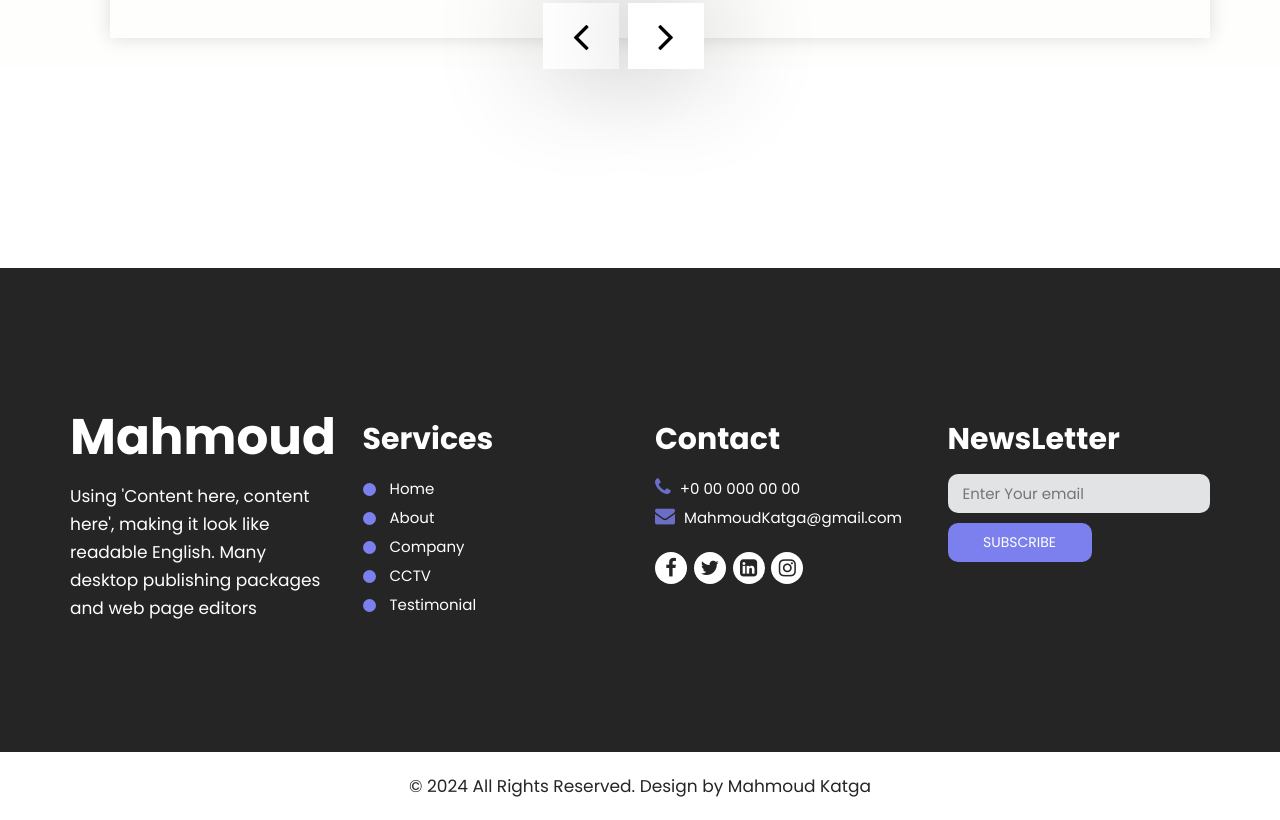
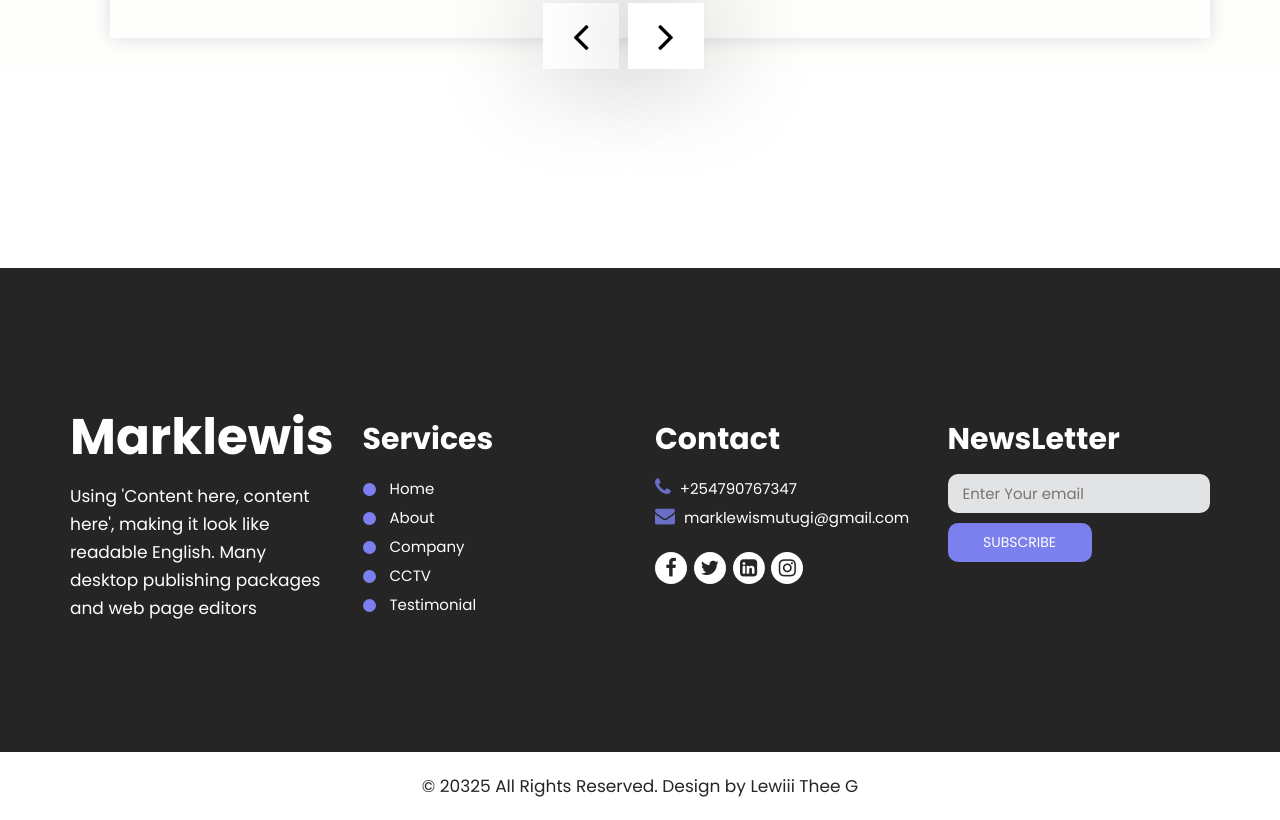
Before and after one commit to lewiii254/CCTV-Ecommerce, a plain HTML site: page testimonial.html in a window 1280 px wide. Shown: the part 686-1506 px from the top of the page. Drawn offline with Linux system fonts and the light colour scheme.

Commit message:
Update testimonial.html

```diff
--- a/testimonial.html
+++ b/testimonial.html
@@ -8,7 +8,7 @@
       <meta name="viewport" content="width=device-width, initial-scale=1">
       <meta name="viewport" content="initial-scale=1, maximum-scale=1">
       <!-- site metas -->
-      <title>Mahmoud</title>
+      <title>Marklewis</title>
       <meta name="keywords" content="">
       <meta name="description" content="">
       <meta name="author" content="">
@@ -49,7 +49,7 @@
                <div class="row">
                   <div class="col-sm-3">
                      <div class="logo">
-                        <a href="index.html">Mahmoud</a>
+                        <a href="index.html">Marklewis</a>
                      </div>
                   </div>
                   <div class="col-sm-9">
@@ -161,7 +161,7 @@
 
                   <div class="col-md-3 col-sm-6">
                      <div class="Informa">
-                        <a class="logo_footer" href="index.html">Mahmoud</a>
+                        <a class="logo_footer" href="index.html">Marklewis</a>
                         <p>Using 'Content here, content here', making it look like readable English. Many desktop publishing packages and web page editors</p>
                      </div>
                   </div>
@@ -183,10 +183,10 @@
                         <h3>Contact</h3>
                         <ul>
 
-                           <li> <a href="Javascript:void(0)"><i class="fa fa-phone" aria-hidden="true"></i> +0 00 000 00 00
+                           <li> <a href="Javascript:void(0)"><i class="fa fa-phone" aria-hidden="true"></i> +254790767347
                               </a>
                            </li>
-                           <li> <a href="Javascript:void(0)"> <i class="fa fa-envelope" aria-hidden="true"></i> MahmoudKatga@gmail.com
+                           <li> <a href="Javascript:void(0)"> <i class="fa fa-envelope" aria-hidden="true"></i> marklewismutugi@gmail.com
                               </a>
                            </li>
                         </ul>
@@ -213,7 +213,7 @@
                <div class="container">
                   <div class="row">
                      <div class="col-md-10 offset-md-1">
-                        <p>© 2024 All Rights Reserved. Design by  <a href="https://www.piecex.com/eng/users/profile/MahmoudKatga"> Mahmoud Katga</a></p>
+                        <p>© 20325 All Rights Reserved. Design by  <a href="https://www.piecex.com/eng/users/profile/MahmoudKatga"> Lewiii Thee G</a></p>
                      </div>
                   </div>
                </div>
```
